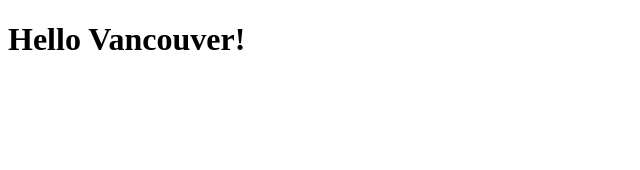
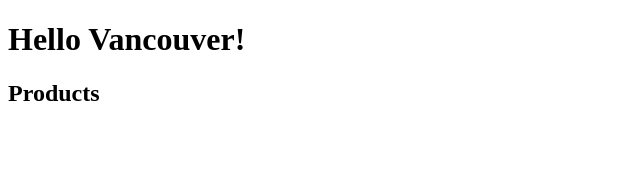
Before and after one commit to danj-ca/angular-academy-store, an Angular app: page / in a window 1280 px wide. Shown: the top 170 px of the page, without its empty margins (0-640 px from the left). Built offline with nearby package versions, Linux system fonts and the light colour scheme.

Commit message:
Create product-list component Use product-list in main app module

```diff
--- a/src/app/app.module.ts
+++ b/src/app/app.module.ts
@@ -4,10 +4,12 @@ import { FormsModule } from '@angular/forms';
 import { HttpModule } from '@angular/http';
 
 import { AppComponent } from './app.component';
+import { ProductListComponent } from './products/product-list.component'
 
 @NgModule({
   declarations: [
-    AppComponent
+    AppComponent,
+    ProductListComponent
   ],
   imports: [
     BrowserModule,
@@ -15,6 +17,6 @@ import { AppComponent } from './app.component';
     HttpModule
   ],
   providers: [],
-  bootstrap: [AppComponent]
+  bootstrap: [AppComponent, ProductListComponent]
 })
 export class AppModule { }
--- /dev/null
+++ b/src/app/products/product-list.component.html
@@ -0,0 +1 @@
+<h2>{{ title }}</h2>
--- /dev/null
+++ b/src/app/products/product-list.component.ts
@@ -0,0 +1,9 @@
+import { Component } from '@angular/core';
+
+@Component({
+    selector: "product-list",
+    templateUrl: "./product-list.component.html"
+})
+export class ProductListComponent {
+    title: string = "Products";
+}
--- a/src/index.html
+++ b/src/index.html
@@ -10,5 +10,6 @@
 </head>
 <body>
   <app-root>Loading...</app-root>
+  <product-list>Loading...</product-list>
 </body>
 </html>
```
